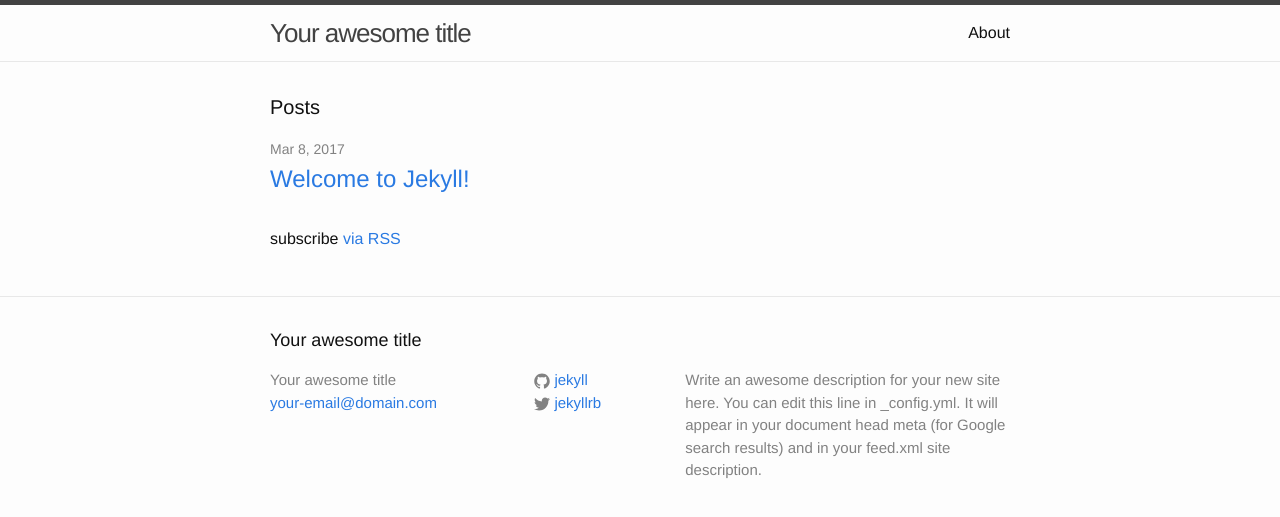
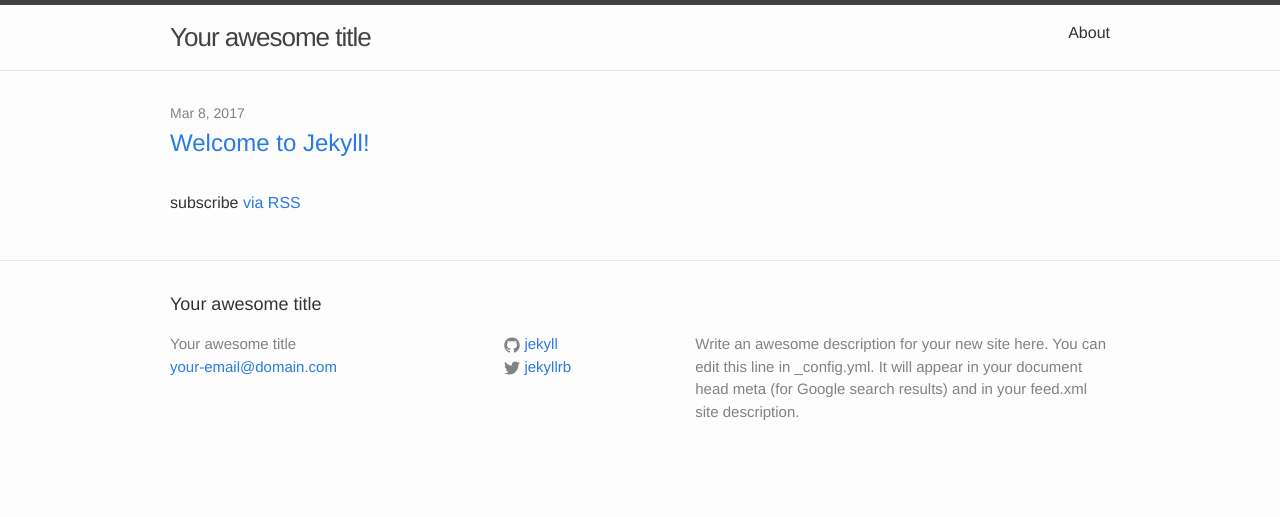
Before and after one commit to FanAds/FanMed, a Jekyll site: the page built from index.html, in a window 1280 px wide. Shown: the top 517 px of the page. Built offline with Jekyll 4.4.1, drawn with Linux system fonts in a browser that asks for light colours.

Commit message:
Nav changes

```diff
--- a/_sass/_layout.scss
+++ b/_sass/_layout.scss
@@ -4,7 +4,7 @@
 .site-header {
     border-top: 5px solid $grey-color-dark;
     border-bottom: 1px solid $grey-color-light;
-    min-height: 56px;
+    min-height: 65px;
 
     // Positioning context for the mobile navigation icon
     position: relative;
@@ -13,7 +13,7 @@
 .site-title {
     font-size: 26px;
     font-weight: 300;
-    line-height: 56px;
+    line-height: 65px;
     letter-spacing: -1px;
     margin-bottom: 0;
     float: left;
--- a/css/main.scss
+++ b/css/main.scss
@@ -14,7 +14,7 @@
 
 $spacing-unit:     30px;
 
-$text-color:       #111;
+$text-color:       rgba(0, 0, 0, 0.8);
 $background-color: #fdfdfd;
 $brand-color:      #2a7ae2;
 
@@ -23,7 +23,7 @@
 $grey-color-dark:  darken($grey-color, 25%);
 
 // Width of the content area
-$content-width:    800px;
+$content-width:    1000px;
 
 $on-palm:          600px;
 $on-laptop:        800px;
--- a/index.html
+++ b/index.html
@@ -4,7 +4,21 @@
 
 <div class="home">
 
-  <h1 class="page-heading">Posts</h1>
+  <ul class="post-list">
+    {% for post in site.posts %}
+      <li>
+        <span class="post-meta">{{ post.date | date: "%b %-d, %Y" }}</span>
+        <h2>
+          <a class="post-link" href="{{ post.url | prepend: site.baseurl }}">{{ post.title }}</a>
+        </h2>
+        <div class="cover">
+
+        </div>
+      </li>
+    {% endfor %}
+  </ul>
+
+  <!-- <h1 class="page-heading">Posts</h1>
 
   <ul class="post-list">
     {% for post in site.posts %}
@@ -16,7 +30,7 @@
         </h2>
       </li>
     {% endfor %}
-  </ul>
+  </ul> -->
 
   <p class="rss-subscribe">subscribe <a href="{{ "/feed.xml" | prepend: site.baseurl }}">via RSS</a></p>
 
```
